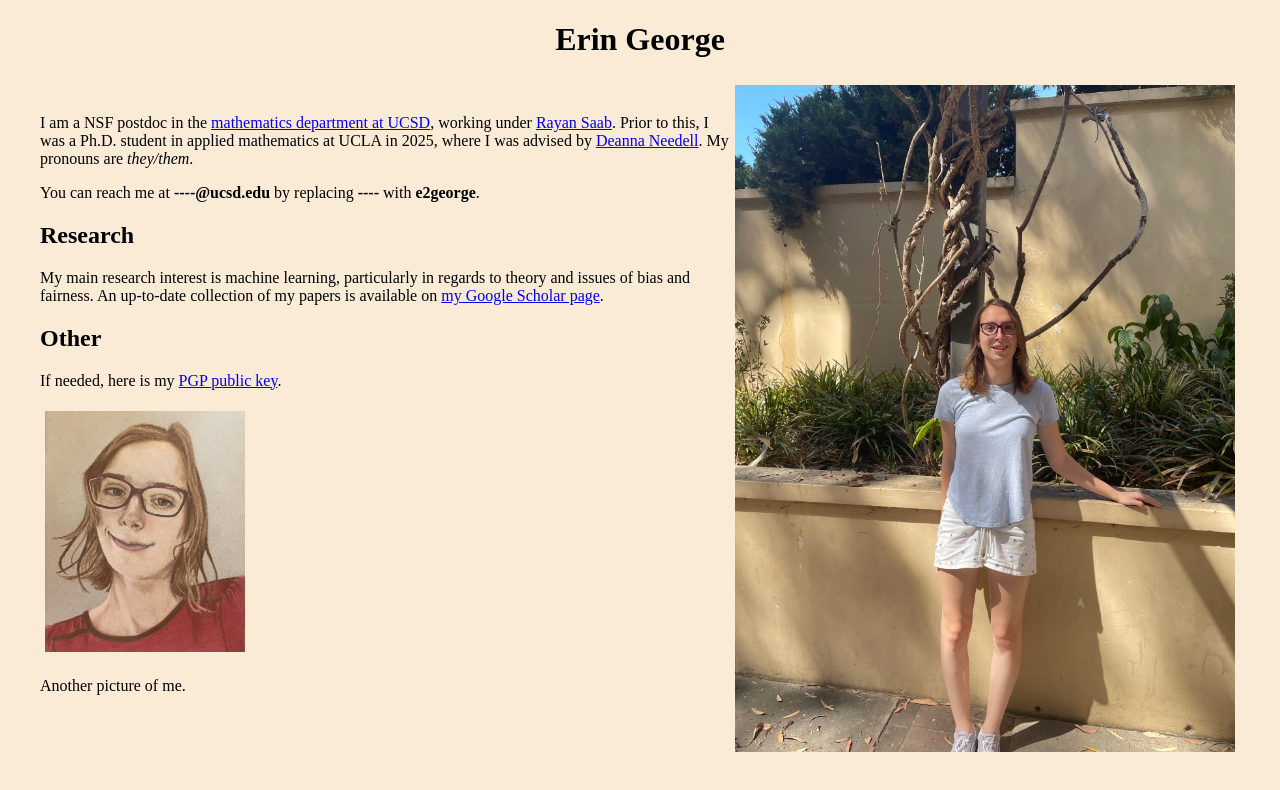
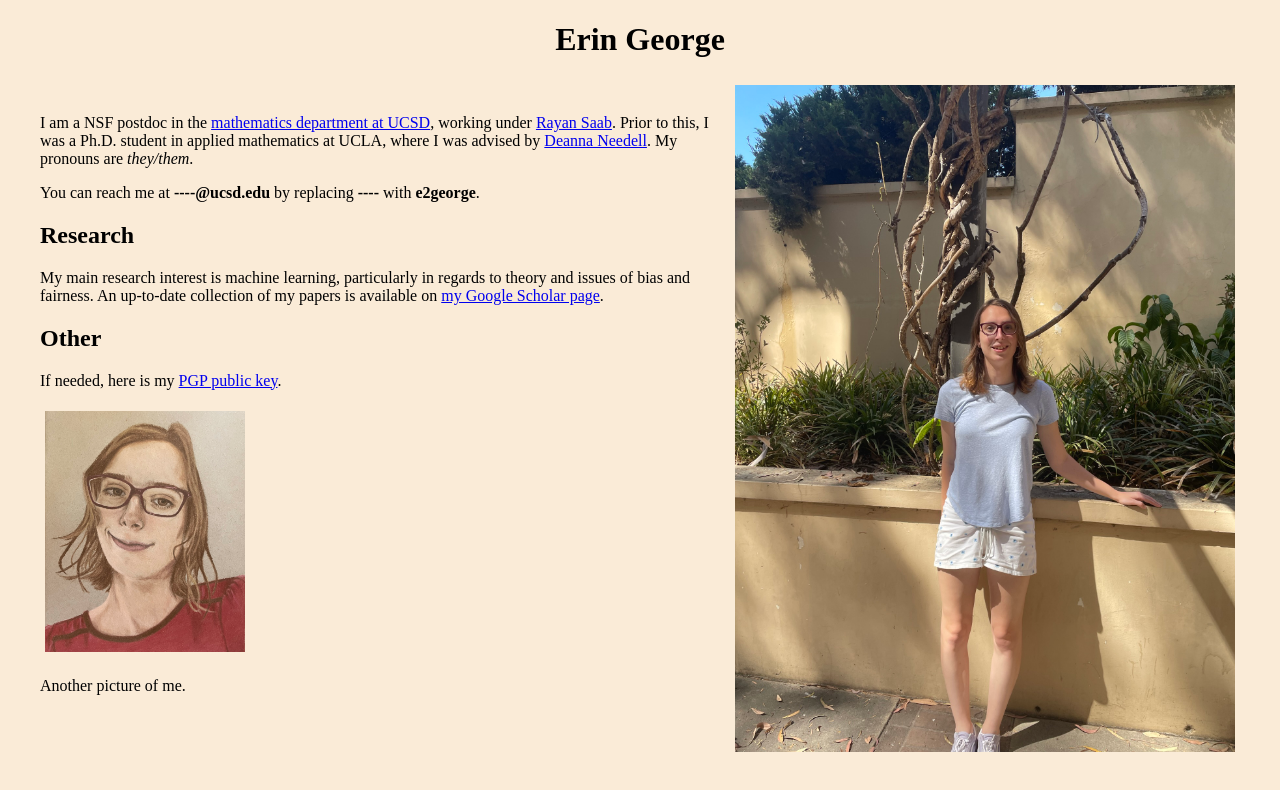
Before and after one commit to ErinGeorge/Website, a plain HTML site: page index.html in a window 1280 px wide. Drawn offline with Linux system fonts and the light colour scheme.

Commit message:
Fix wording of previous position; update readme.

```diff
--- a/index.html
+++ b/index.html
@@ -11,7 +11,7 @@
         <img class="erin-pic" alt="A picture of Erin" src="photo.jpg" width=500>
         <br>
 
-        <p>I am a NSF postdoc in the <a href="https://math.ucsd.edu">mathematics department at UCSD</a>, working under <a href="https://mathweb.ucsd.edu/~rsaab/">Rayan Saab</a>.  Prior to this, I was a Ph.D. student in applied mathematics at UCLA in 2025, where I was advised by <a href="https://www.math.ucla.edu/~deanna">Deanna Needell</a>.  My pronouns are <i>they/them</i>.
+        <p>I am a NSF postdoc in the <a href="https://math.ucsd.edu">mathematics department at UCSD</a>, working under <a href="https://mathweb.ucsd.edu/~rsaab/">Rayan Saab</a>.  Prior to this, I was a Ph.D. student in applied mathematics at UCLA, where I was advised by <a href="https://www.math.ucla.edu/~deanna">Deanna Needell</a>.  My pronouns are <i>they/them</i>.
 
         <p>You can reach me at <b>----@ucsd.edu</b> by replacing <b>----</b> with <b>e2george</b>.</p>
 
```
Also changed, not shown: 1 other file.
